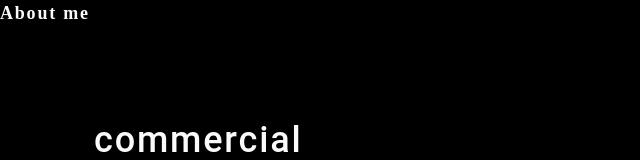
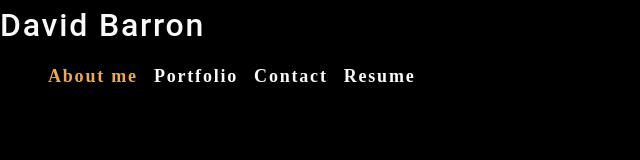
Before and after one commit to webgeekbear/react-portfolio, a React (Create React App) app: page / in a window 1280 px wide. Shown: the top 160 px of the page, without its empty margins (0-640 px from the left). Built offline with nearby package versions, Linux system fonts and the light colour scheme.

Commit message:
Navigation working

```diff
--- a/src/App.js
+++ b/src/App.js
@@ -2,22 +2,21 @@ import React, { useState } from "react";
 import './App.css';
 import About from "./components/About";
 import Header from "./components/Header";
-import Navigation from "./components/Navigation"
 import Portfolio from "./components/Portfolio";
 
 function App() {
-  const [menuEntries] = useState([{ name: "About me" }, "Portfolio", "Contact", "Resume"]);
+  const [menuEntries] = useState(["About me", "Portfolio", "Contact", "Resume"]);
 
-  const [currentMenuEntry, setCurrentMenuEntry] = useState(menuEntries[0].name);
+  const [currentMenuEntry, setCurrentMenuEntry] = useState(menuEntries[0]);
 
   return (
-    <div>{currentMenuEntry}
-      <Navigation>
-
+    <div>
+      <Header
         menuEntries={menuEntries}
         setCurrentMenuEntry={setCurrentMenuEntry}
         currentMenuEntry={currentMenuEntry}
-      </Navigation>
+      >
+      </Header>
       <main>
         <Portfolio></Portfolio>
         <About></About>
--- a/src/components/Header/index.js
+++ b/src/components/Header/index.js
@@ -12,11 +12,15 @@ function Header(props) {
         <header>
             <h2>
                 David Barron
-                {currentMenuEntry}
             </h2>
-
+            <Navigation
+                menuEntries={menuEntries}
+                setCurrentMenuEntry={setCurrentMenuEntry}
+                currentMenuEntry={currentMenuEntry}
+            >
+            </Navigation>
         </header>
-    );
+    )
 }
 
 export default Header;
```
